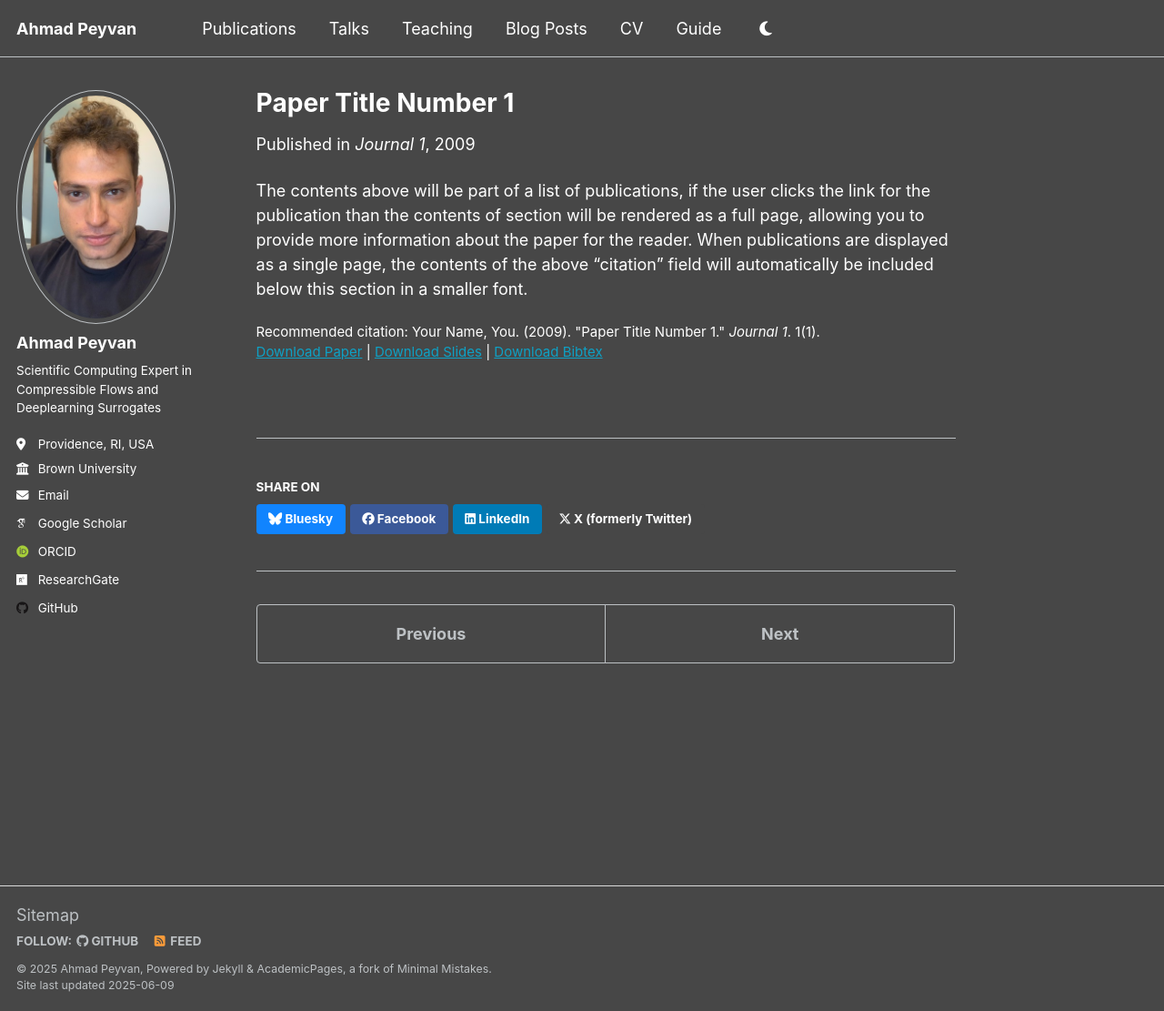
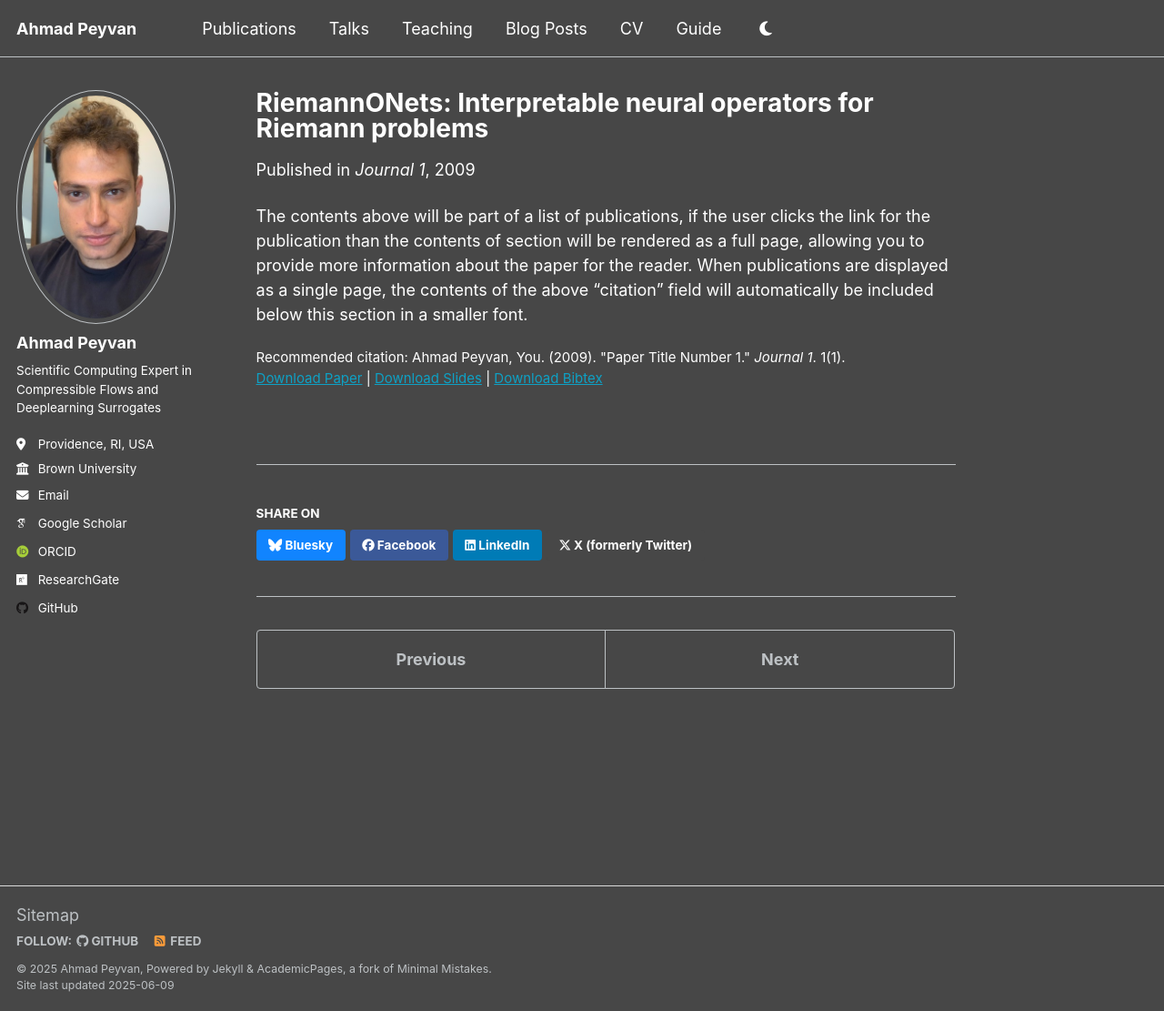
Before and after one commit to ahmadpeyvan/ahmadpeyvan.github.io, a Jekyll site: the page built from _publications/2009-10-01-paper-title-number-1.md, in a window 1280 px wide and 1111 px high. Shown: the whole window at 91% size. Built offline with Jekyll 4.4.1, drawn with Linux system fonts in a browser that asks for light colours; some web fonts are replaced.

Commit message:
Adding papers

```diff
--- a/_publications/2009-10-01-paper-title-number-1.md
+++ b/_publications/2009-10-01-paper-title-number-1.md
@@ -1,5 +1,5 @@
 ---
-title: "Paper Title Number 1"
+title: "RiemannONets: Interpretable neural operators for Riemann problems"
 collection: publications
 category: manuscripts
 permalink: /publication/2009-10-01-paper-title-number-1
@@ -9,6 +9,6 @@ venue: 'Journal 1'
 slidesurl: 'http://academicpages.github.io/files/slides1.pdf'
 paperurl: 'http://academicpages.github.io/files/paper1.pdf'
 bibtexurl: 'http://academicpages.github.io/files/bibtex1.bib'
-citation: 'Your Name, You. (2009). &quot;Paper Title Number 1.&quot; <i>Journal 1</i>. 1(1).'
+citation: 'Ahmad Peyvan, You. (2009). &quot;Paper Title Number 1.&quot; <i>Journal 1</i>. 1(1).'
 ---
 The contents above will be part of a list of publications, if the user clicks the link for the publication than the contents of section will be rendered as a full page, allowing you to provide more information about the paper for the reader. When publications are displayed as a single page, the contents of the above "citation" field will automatically be included below this section in a smaller font.
--- a/assets/css/main.scss
+++ b/assets/css/main.scss
@@ -14,6 +14,7 @@
     "themes",
     "theme/default",
     "theme/dark",
+    "theme/darklight",
 
     "include/mixins",
     "vendor/susy/susy",
```
